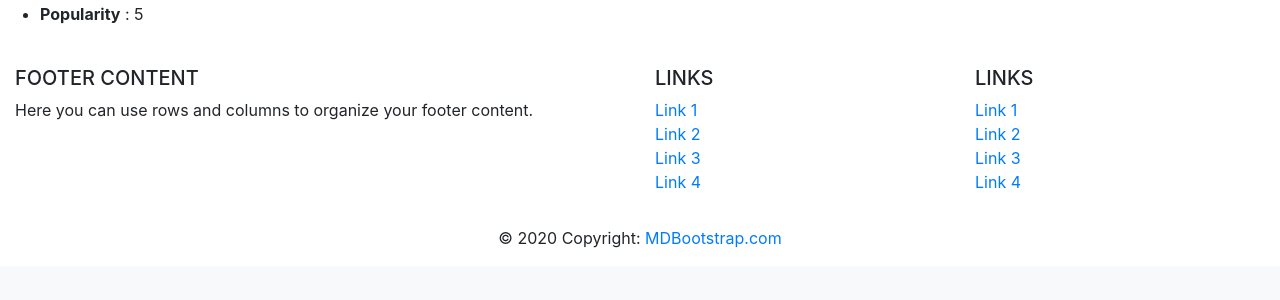
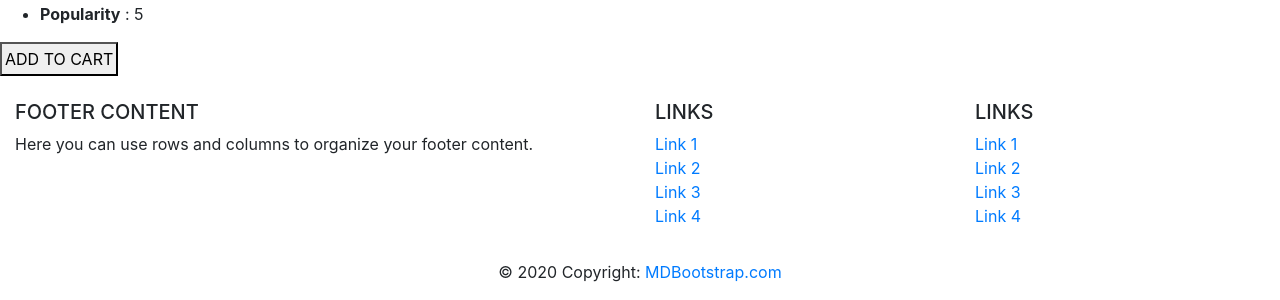
Before and after one commit to Pranav132/Amazoff, a Django app: page /products/1/ in a window 1280 px wide. Shown: the part 1019-1319 px from the top of the page. Before the commit the page ends 1267 px from the top, so only its background shows below. Run offline with Django 3.2, Linux system fonts and the light colour scheme; data comes from the database, SQL or seed files in the repository; some libraries are stand-ins or nearby versions.

Commit message:
added cart button

```diff
--- a/Amazoff/products/templates/product_page.html
+++ b/Amazoff/products/templates/product_page.html
@@ -105,6 +105,8 @@
     <li><strong>Popularity</strong> : {{ product.popularity }}</li>
 </ul>
 
+<button type="button" style = "padding: 3px;">ADD TO CART</button>
+
 </div>
 
 
```
